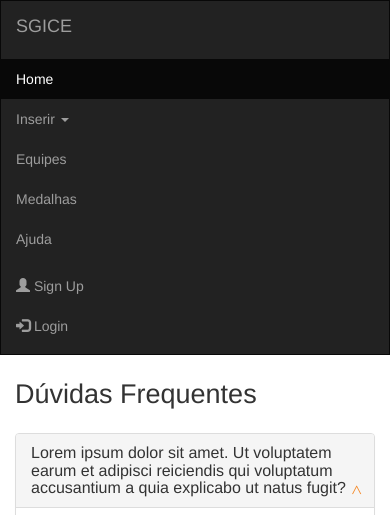
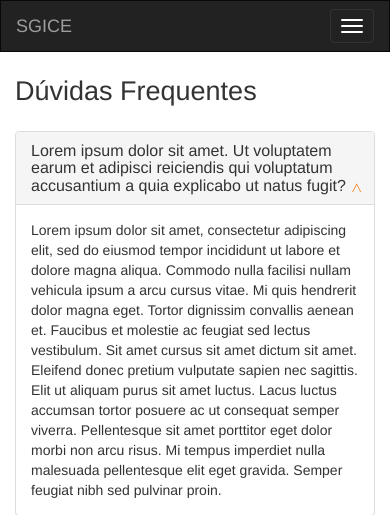
Before and after one commit to luisabergo/Ana_Anna_Luisa, a Django app: page /ajuda/ in a window 390 px wide. Shown: the top 515 px of the page. Run offline with Django 3.2, Linux system fonts and the light colour scheme; some libraries are stand-ins or nearby versions.

Commit message:
Menu responsivo e com barra de pesquisa

```diff
--- a/django_app/static/css/cabecalho.css
+++ b/django_app/static/css/cabecalho.css
@@ -21,6 +21,10 @@ body {
            clear: both;
            padding: 0 20px;
          }
+.sub-menu
+{
+	background-color: #333;
+}
 .fab{
   position: fixed;
   bottom:10px;
--- a/django_app/templates/django/cabecalho.html
+++ b/django_app/templates/django/cabecalho.html
@@ -17,25 +17,41 @@
 <nav class="navbar navbar-inverse">
   <div class="container-fluid">
     <div class="navbar-header">
+      <button type="button" class="navbar-toggle" data-toggle="collapse" data-target="#myNavbar">
+        <span class="icon-bar"></span>
+        <span class="icon-bar"></span>
+        <span class="icon-bar"></span>
+      </button>
       <a class="navbar-brand">SGICE</a>
     </div>
+    <div class="collapse navbar-collapse" id="myNavbar">
       <ul class="nav navbar-nav">
         <li class="active"><a href="/django_app/">Home</a></li>
-      <li class="dropdown"><a class="dropdown-toggle" data-toggle="dropdown" href="#">Inserir <span class="caret"></span></a>
+        <li class="dropdown">
+          <a class="dropdown-toggle" data-toggle="dropdown" href="#">Inserir <span class="caret"></span></a>
           <ul class="dropdown-menu">
 		<li><a href="/CadastroDisciplina/">Disciplina</a></li>
           <li><a href="#">Fase</a></li>
           <li><a href="#">Conteúdo</a></li>
           </ul>
         </li>
-      <li><a href="#">Equipes</a></li>
-      <li><a href="#">Medalhas</a></li>
       <li><a href="/ajuda/">Ajuda</a></li>
       </ul>
       <ul class="nav navbar-nav navbar-right">
+      <li><form class="navbar-form navbar-left" action="">
+      <div class="input-group">
+        <input type="text" class="form-control" placeholder="Pesquisa" name="search">
+        <div class="input-group-btn">
+          <button class="btn btn-default" type="submit">
+            <i class="glyphicon glyphicon-search"></i>
+          </button>
+        </div>
+      </div>
+    </form></li>
         <li><a href="/CadastroProfessor/"><span class="glyphicon glyphicon-user"></span> Sign Up</a></li>
       <li><a href="/login/"><span class="glyphicon glyphicon-log-in"></span> Login</a></li>
       </ul>
+    </div>
   </div>
 </nav>
 <div class="fab">
@@ -62,5 +78,6 @@
     </li>
   </ul>
 </div>
+
 </body>
 </html>
```
Lines whose indentation alone changed are shown as unchanged.
